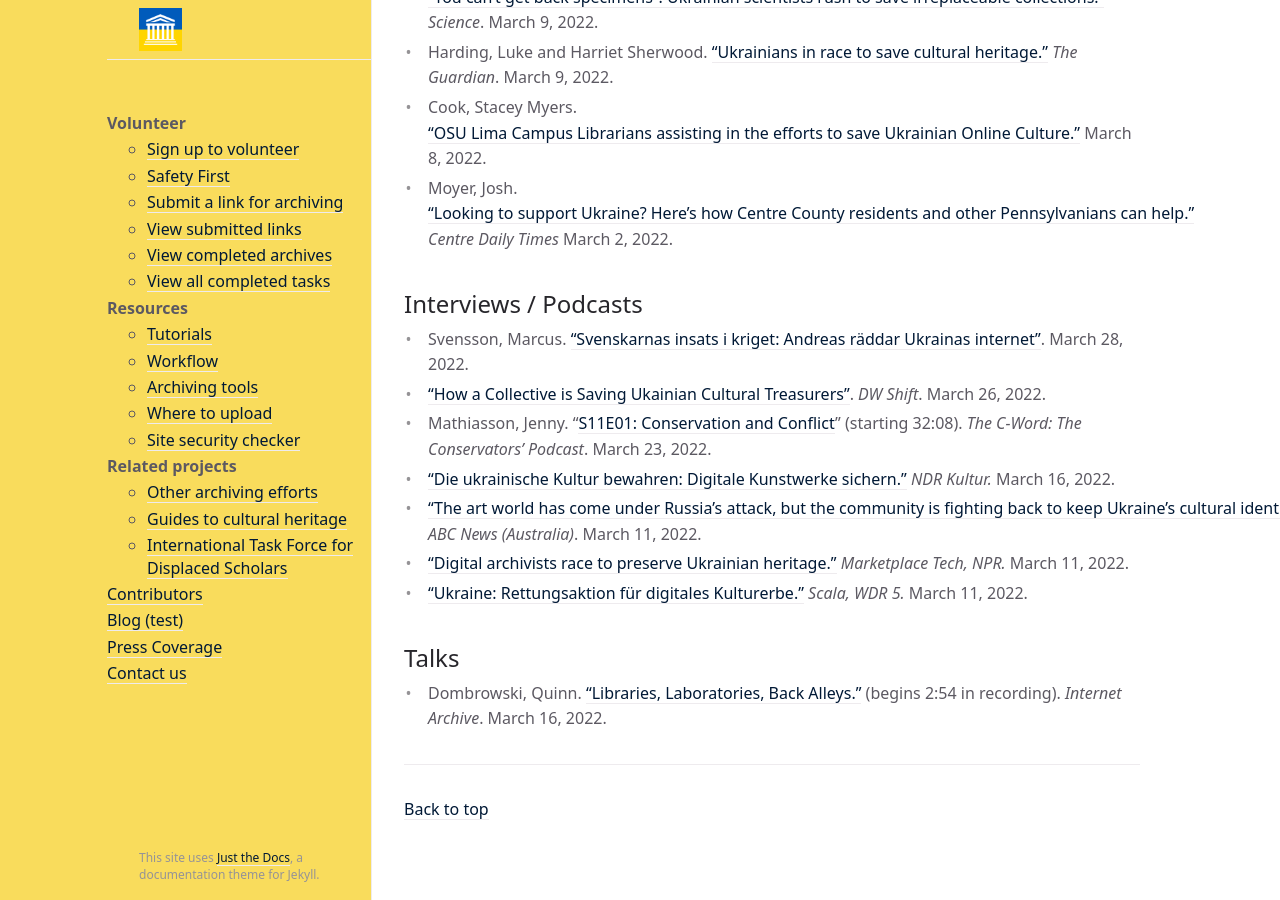
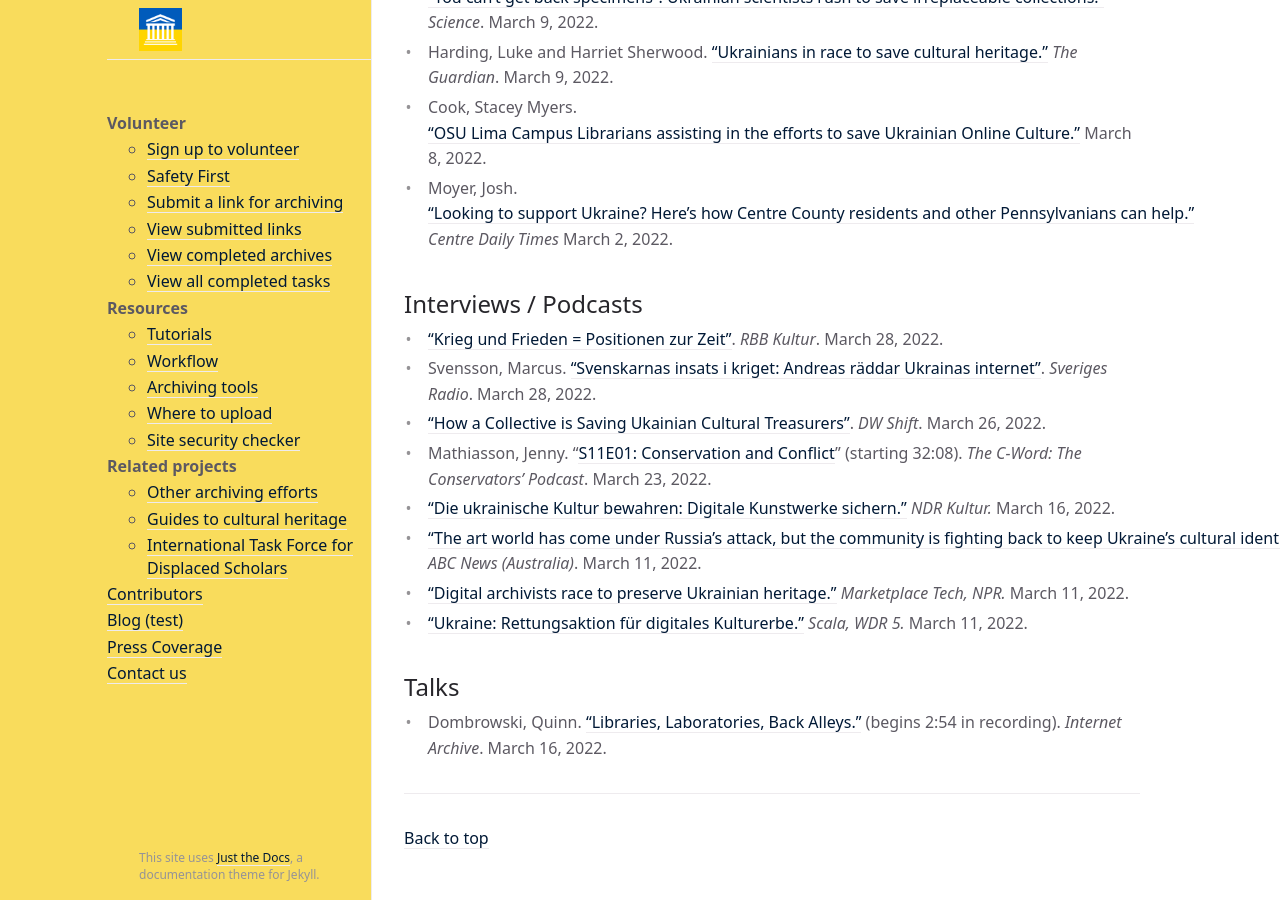
Before and after one commit to sucho-archiving/sucho-archiving.github.io, a Jekyll site: the page built from press.md, in a window 1280 px wide and 900 px high, scrolled down 1721 px. Built offline with Jekyll 4.4.1, drawn with Linux system fonts in a browser that asks for light colours.

Commit message:
Update press.md

```diff
--- a/press.md
+++ b/press.md
@@ -41,7 +41,8 @@
 
 
 ## Interviews / Podcasts
-- Svensson, Marcus. ["Svenskarnas insats i kriget: Andreas räddar Ukrainas internet"](https://sverigesradio.se/artikel/svenskarnas-insats-i-kriget-andreas-raddar-ukrainas-internet). March 28, 2022.
+- ["Krieg und Frieden = Positionen zur Zeit"](https://www.rbb-online.de/rbbkultur/podcasts/krieg-und-frieden/). *RBB Kultur*. March 28, 2022.
+- Svensson, Marcus. ["Svenskarnas insats i kriget: Andreas räddar Ukrainas internet"](https://sverigesradio.se/artikel/svenskarnas-insats-i-kriget-andreas-raddar-ukrainas-internet). *Sveriges Radio*. March 28, 2022.
 - ["How a Collective is Saving Ukainian Cultural Treasurers"](https://www.youtube.com/watch?v=TdXocTUfmbU). *DW Shift*. March 26, 2022.
 - Mathiasson, Jenny. "[S11E01: Conservation and Conflict](https://thecword.show/2022/03/23/s11e01-conservation-and-conflict/)" (starting 32:08). *The C-Word: The Conservators' Podcast*. March 23, 2022.
 - ["Die ukrainische Kultur bewahren: Digitale Kunstwerke sichern."](https://www.ndr.de/kultur/kunst/Die-ukrainische-Kultur-bewahren-digitales-Kulturgut-sichern,ukrainischekultur100.html) *NDR Kultur.* March 16, 2022.
```
